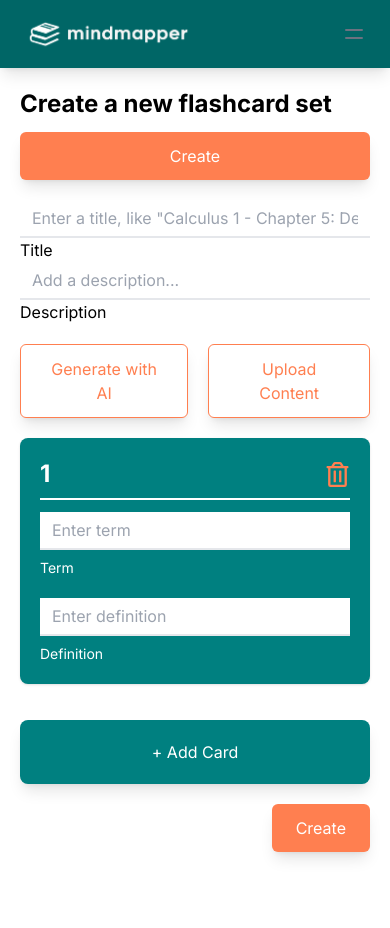
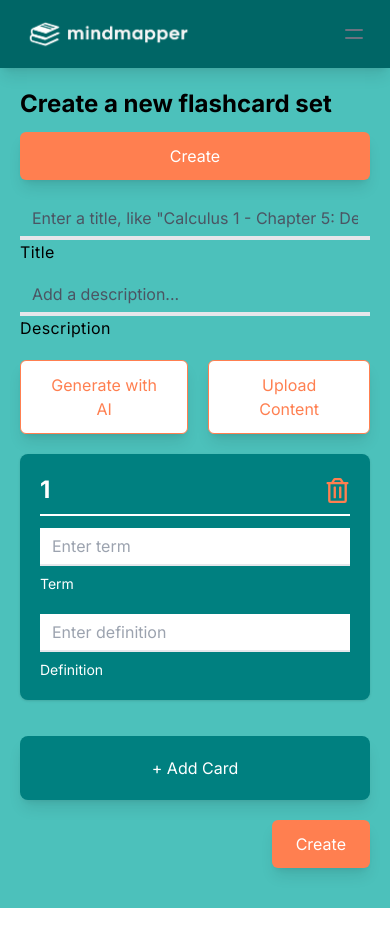
Before and after one commit to Jeffuz/MindMapper, a Next.js app in the folder my-app/: page /dashboard/creation in a window 390 px wide. Before the commit the page ends 872 px from the top, so only its background shows below. Built offline with nearby package versions, Linux system fonts and the light colour scheme; no server answers.

Commit message:
fix responsiveness for cards

```diff
--- a/my-app/src/app/components/modal.tsx
+++ b/my-app/src/app/components/modal.tsx
@@ -20,7 +20,7 @@ export default function Modal({
       {/* Modal */}
       <div
         onClick={(e) => e.stopPropagation()}
-        className={`bg-[#F9FAFB] rounded-xl shadow p-6 transition-all md:w-auto w-screen md:h-auto h-screen ${
+        className={`bg-[#F9FAFB] md:rounded-xl shadow p-6 transition-all md:w-auto w-screen md:h-auto h-screen ${
           open ? "scale-100 opacity-100" : "scale-125 opacity-0"
         }`}
       >
--- a/my-app/src/app/dashboard/creation/page.tsx
+++ b/my-app/src/app/dashboard/creation/page.tsx
@@ -96,28 +96,28 @@ const Creation = () => {
   };
 
   return (
-    <>
+    <div className="bg-teal2/80 min-h-screen">
       <Navbar />
-      <div className="flex flex-col gap-5 m-5">
+      <div className="flex flex-col gap-5 m-5 bg-teal">
         {/* Bar (title + create)*/}
         <div className="flex justify-between md:flex-row flex-col gap-3">
-          <div className="font-bold text-2xl">Create a new flashcard set</div>
+          <div className="font-bold md:text-3xl text-2xl">Create a new flashcard set</div>
           <button className="bg-orange1 hover:bg-orange1/80 text-white lg:px-8 px-6 py-3 transition duration-500 rounded-md shadow-lg">
             Create
           </button>
         </div>
         {/* Title, under is description */}
-        <div className="flex flex-col">
+        <div className="flex flex-col gap-3">
           {/* Title */}
           <div className="flex flex-col">
             <input
               type="text"
               placeholder='Enter a title, like "Calculus 1 - Chapter 5: Derivative as a limit."'
-              className="appearance-none py-2 px-3 text-gray-700 leading-tight focus:outline-none focus:shadow-outline border-b-2"
+              className="appearance-none py-2 px-3 text-black leading-tight  placeholder-gray-600 focus:outline-none focus:shadow-outline border-b-4 hover:border-b-orange1 focus:border-b-orange1 bg-transparent transition duration-500"
               value={title}
               onChange={(e) => setTitle(e.target.value)}
             />
-            <label>Title</label>
+            <label className="tracking-wide">Title</label>
           </div>
 
           {/* Description */}
@@ -125,18 +125,16 @@ const Creation = () => {
             <input
               type="text"
               placeholder="Add a description..."
-              className="appearance-none py-2 px-3 text-gray-700 leading-tight focus:outline-none focus:shadow-outline border-b-2"
+              className="appearance-none py-2 px-3 text-black leading-tight  placeholder-gray-600 focus:outline-none focus:shadow-outline border-b-4 hover:border-b-orange1 focus:border-b-orange1 bg-transparent transition duration-500"
               value={description}
               onChange={(e) => setDescription(e.target.value)}
             />
-            <label>Description</label>
+            <label className="tracking-wide">Description</label>
           </div>
         </div>
         {/* Modal to Generate cards using LLM */}
         <div className="flex gap-5">
-          <button
-            className="bg-white shadow-lg hover:bg-orange3 hover:text-white text-orange1 border border-orange1 lg:px-8 px-6 py-3 transition duration-500 rounded-md"
-          >
+          <button className="bg-white shadow-lg hover:bg-orange3 hover:text-white text-orange1 border border-orange1 lg:px-8 px-6 py-3 transition duration-500 rounded-md">
             Generate with AI
           </button>
           {/* Upload content restricted to Pro Users */}
@@ -218,13 +216,13 @@ const Creation = () => {
           + Add Card
         </button>
         {/* Create Deck*/}
-        <div className="flex justify-end w-full">
+        <div className="flex justify-end w-full mb-10">
           <button className="bg-orange1 hover:bg-orange1/80 text-white lg:px-8 px-6 py-3 transition duration-500 rounded-md shadow-lg">
             Create
           </button>
         </div>
       </div>
-    </>
+    </div>
   );
 };
 
```
